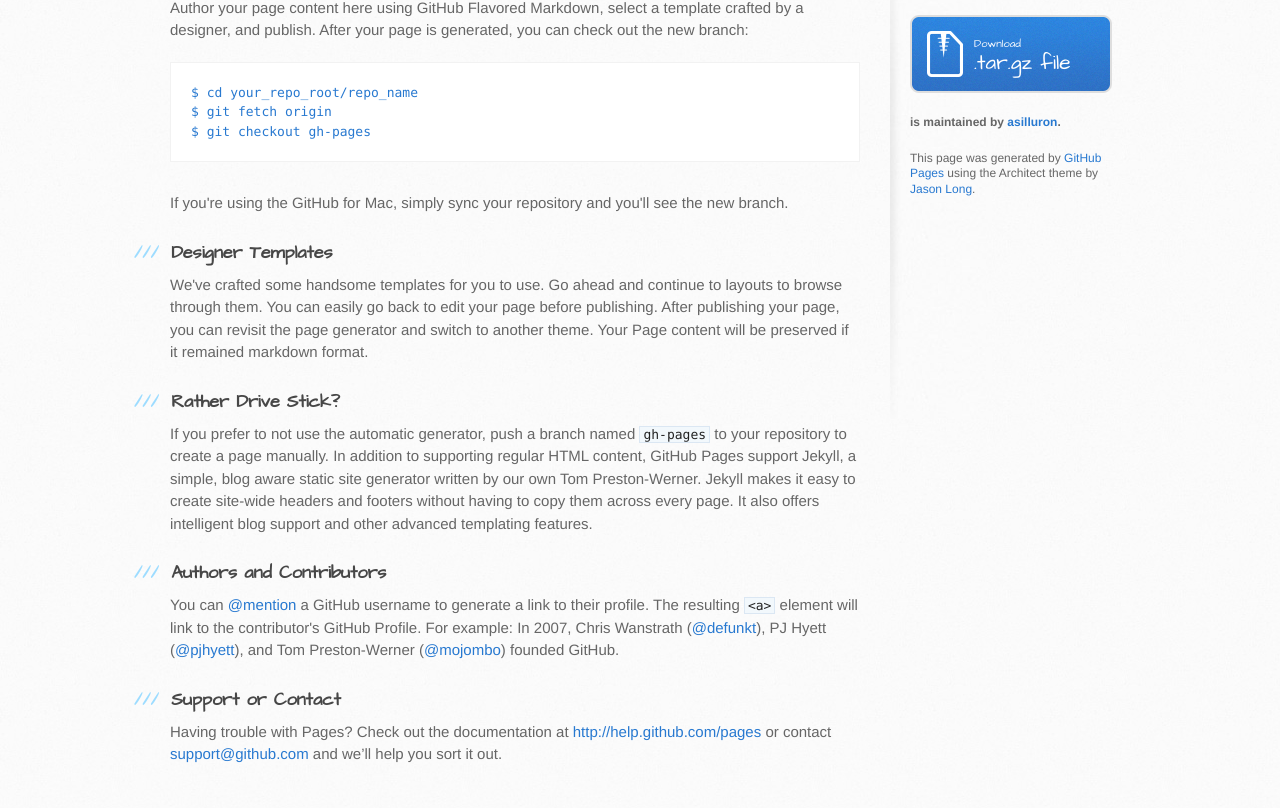
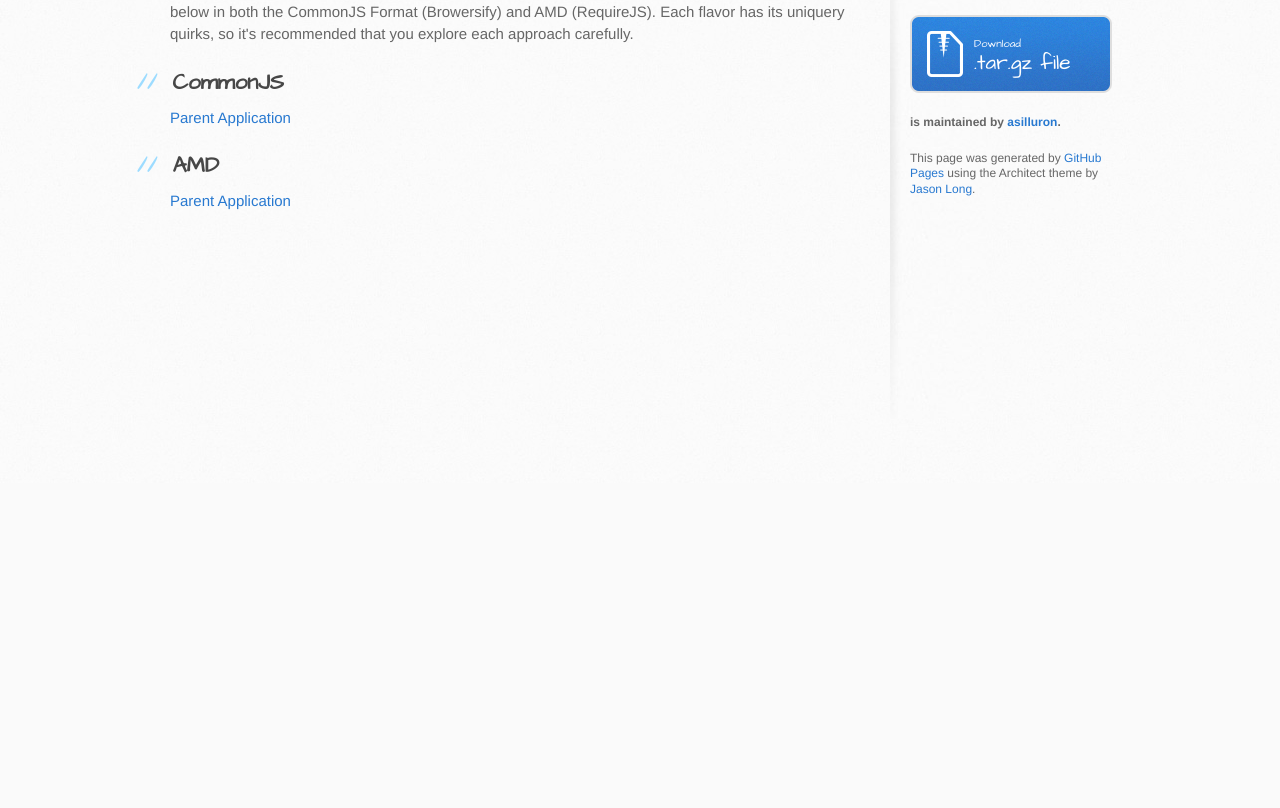
Before and after one commit to asilluron/scaling-angular, a plain HTML site: page index.html in a window 1280 px wide. Shown: the part 317-1125 px from the top of the page. After the commit the page ends 800 px from the top, so only its background shows below. Drawn offline with Linux system fonts and the light colour scheme.

```diff
--- a/index.html
+++ b/index.html
@@ -28,37 +28,20 @@
     <div id="content-wrapper">
       <div class="inner clearfix">
         <section id="main-content">
-          <h3>
-<a name="welcome-to-github-pages" class="anchor" href="#welcome-to-github-pages"><span class="octicon octicon-link"></span></a>Welcome to GitHub Pages.</h3>
+          <h1>
+<a name="scaling-angular" class="anchor" href="#scaling-angular"><span class="octicon octicon-link"></span></a>Scaling Angular</h1>
 
-<p>This automatic page generator is the easiest way to create beautiful pages for all of your projects. Author your page content here using GitHub Flavored Markdown, select a template crafted by a designer, and publish. After your page is generated, you can check out the new branch:</p>
+<p>An in-depth demonstration of fracturing an application via multiple repositories. You can find example below in both the CommonJS Format (Browersify) and AMD (RequireJS). Each flavor has its uniquery quirks, so it's recommended that you explore each approach carefully.</p>
 
-<pre><code>$ cd your_repo_root/repo_name
-$ git fetch origin
-$ git checkout gh-pages
-</code></pre>
+<h2>
+<a name="commonjs" class="anchor" href="#commonjs"><span class="octicon octicon-link"></span></a>CommonJS</h2>
 
-<p>If you're using the GitHub for Mac, simply sync your repository and you'll see the new branch.</p>
+<p><a href="https://github.com/asilluron/ScalingDemoAngularParentApp_cjs">Parent Application</a></p>
 
-<h3>
-<a name="designer-templates" class="anchor" href="#designer-templates"><span class="octicon octicon-link"></span></a>Designer Templates</h3>
+<h2>
+<a name="amd" class="anchor" href="#amd"><span class="octicon octicon-link"></span></a>AMD</h2>
 
-<p>We've crafted some handsome templates for you to use. Go ahead and continue to layouts to browse through them. You can easily go back to edit your page before publishing. After publishing your page, you can revisit the page generator and switch to another theme. Your Page content will be preserved if it remained markdown format.</p>
-
-<h3>
-<a name="rather-drive-stick" class="anchor" href="#rather-drive-stick"><span class="octicon octicon-link"></span></a>Rather Drive Stick?</h3>
-
-<p>If you prefer to not use the automatic generator, push a branch named <code>gh-pages</code> to your repository to create a page manually. In addition to supporting regular HTML content, GitHub Pages support Jekyll, a simple, blog aware static site generator written by our own Tom Preston-Werner. Jekyll makes it easy to create site-wide headers and footers without having to copy them across every page. It also offers intelligent blog support and other advanced templating features.</p>
-
-<h3>
-<a name="authors-and-contributors" class="anchor" href="#authors-and-contributors"><span class="octicon octicon-link"></span></a>Authors and Contributors</h3>
-
-<p>You can <a href="https://github.com/blog/821" class="user-mention">@mention</a> a GitHub username to generate a link to their profile. The resulting <code>&lt;a&gt;</code> element will link to the contributor's GitHub Profile. For example: In 2007, Chris Wanstrath (<a href="https://github.com/defunkt" class="user-mention">@defunkt</a>), PJ Hyett (<a href="https://github.com/pjhyett" class="user-mention">@pjhyett</a>), and Tom Preston-Werner (<a href="https://github.com/mojombo" class="user-mention">@mojombo</a>) founded GitHub.</p>
-
-<h3>
-<a name="support-or-contact" class="anchor" href="#support-or-contact"><span class="octicon octicon-link"></span></a>Support or Contact</h3>
-
-<p>Having trouble with Pages? Check out the documentation at <a href="http://help.github.com/pages">http://help.github.com/pages</a> or contact <a href="mailto:support@github.com">support@github.com</a> and we’ll help you sort it out.</p>
+<p><a href="https://github.com/asilluron/ScalingDemoAngularParentApp_amd">Parent Application</a></p>
         </section>
 
         <aside id="sidebar">
```
Also changed, not shown: params.json (+1 -1 lines).
